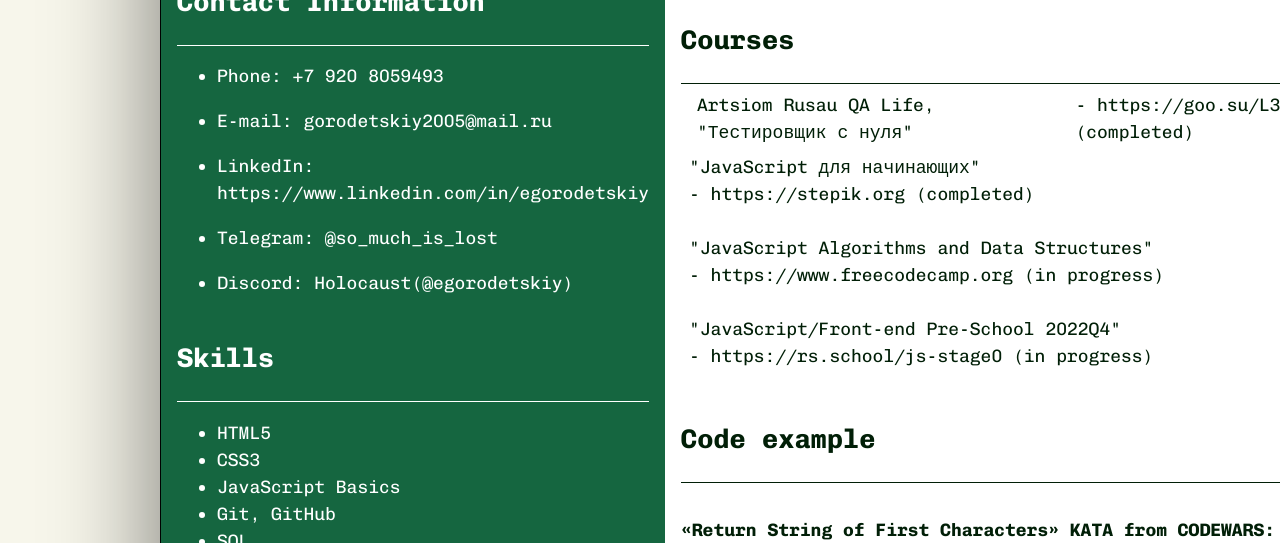
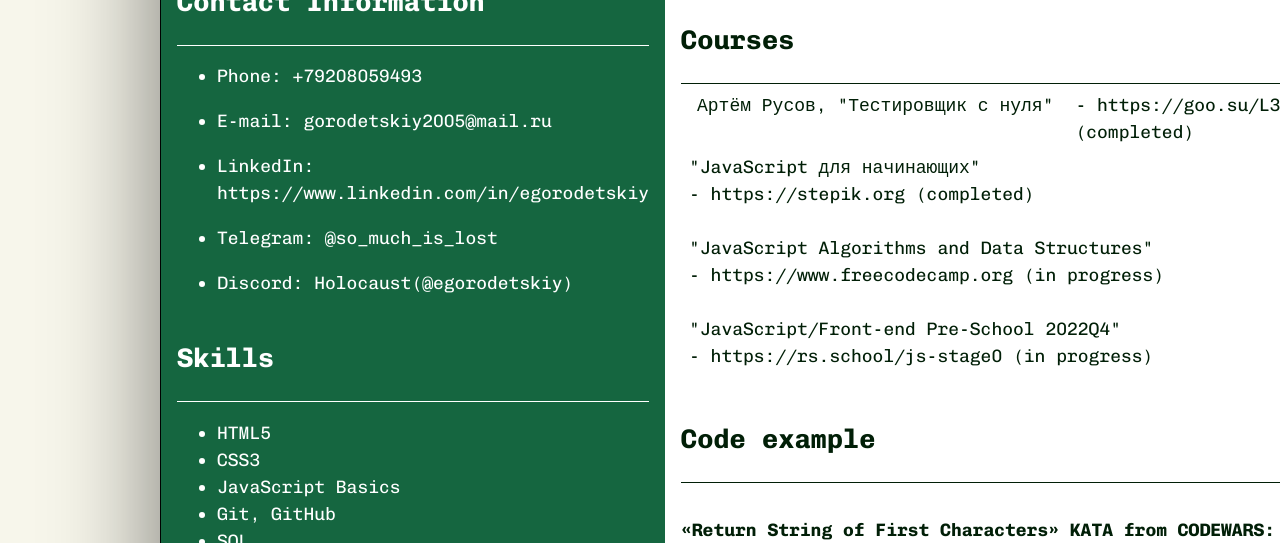
Before and after one commit to egorodetskiy/rsschool-cv-old, a plain HTML site: page index.html in a window 1280 px wide. Shown: the part 557-1100 px from the top of the page. Drawn offline with Linux system fonts and the light colour scheme; files whose address does not match are found by name.

Commit message:
Update index.html

```diff
--- a/index.html
+++ b/index.html
@@ -21,10 +21,10 @@
       <h2 class="contact-text">Contact Information</h2>
       <div class="underlined"></div>
         <ul class="phone">
-          <li class="phone-number">Phone: +7 920 8059493</li>
+          <li class="phone-number">Phone: +79208059493</li>
         </ul>
         <ul class="e-mail">
-          <li class="e-mail-adress">E-mail: gorodetskiy2005@mail.ru</li>
+          <li class="e-mail-address">E-mail: gorodetskiy2005@mail.ru</li>
         </ul>
         <ul class="linkedin">
           <li class="linkedIn-link">LinkedIn:
@@ -91,7 +91,7 @@
         <div class="description">
           <div class="description-item1">
             <div>
-              <span class="text">Artsiom Rusau QA Life, "Тестировщик с нуля"</span>
+              <span class="text">Артём Русов, "Тестировщик с нуля"</span>
             </div>
           </div>
           <div class="description-item2">
```
